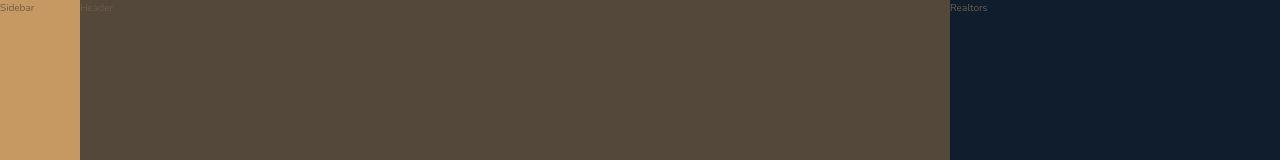
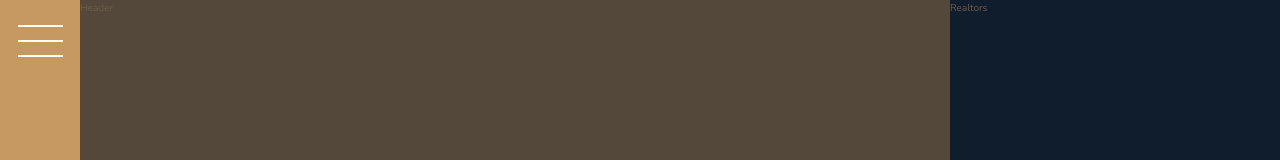
Before and after one commit to caiolv/nexter, a React (Create React App) app: page / in a window 1280 px wide. Shown: the top 160 px of the page. Built offline with nearby package versions, Linux system fonts and the light colour scheme.

Commit message:
add: finish sidebar

```diff
--- a/src/components/Sidebar.js
+++ b/src/components/Sidebar.js
@@ -3,7 +3,7 @@
 export default function Sidebar() {
   return (
       <div className="sidebar">
-        Sidebar
+        <button class="nav-btn"></button>
       </div>
   );
 }
--- a/src/styles/components/_sidebar.scss
+++ b/src/styles/components/_sidebar.scss
@@ -2,4 +2,29 @@
     background-color: $color-primary;
     grid-column: sidebar-start / sidebar-end;
     grid-row: 1 / -1;
+
+    display: flex;
+    justify-content: center;
 }
+
+.nav-btn {
+    border: none;
+    border-radius: 0;
+
+    background-color: #FFF;
+    height: 2px;
+    width: 4.5rem;
+    margin-top: 4rem;
+
+    &::before,
+    &::after {
+        content: '';
+        display: block;
+        background-color: #FFF;
+        height: 2px;
+        width: 4.5rem;
+    }
+
+    &::before { transform: translateY(-1.5rem);}
+    &::after { transform: translateY(1.3rem);}
+}
```
